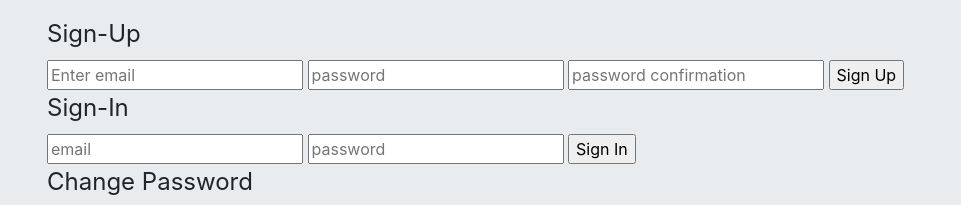
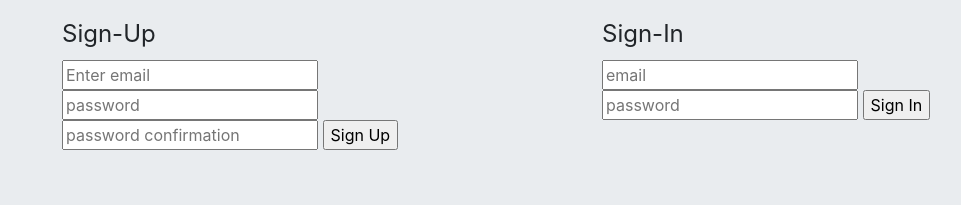
Before and after one commit to philgarrigan22/pjg-tic-tac-toe-client, a website built with webpack: page index.html in a window 1280 px wide. Shown: the top 205 px of the page, without its empty margins (53-1014 px from the left). Built offline with nearby package versions, Linux system fonts and the light colour scheme.

Commit message:
Adjust sign-up / sign-in form styles
- Make forms side by side.

```diff
--- a/assets/styles/index.scss
+++ b/assets/styles/index.scss
@@ -42,6 +42,10 @@ header {
   }
 }
 
+.load-authentication {
+  display: flex;
+}
+
 
 // .box {
 //   align-items: center;
@@ -62,6 +66,6 @@ header {
 //   width: 400px;
 // }
 
-// .hidden {
-//   display: none;
-// }
+.hidden {
+  display: none;
+}
--- a/index.html
+++ b/index.html
@@ -17,7 +17,8 @@
       <section class="container">
 
       <header> <!-- Header containing the three forms needed for sign up, sign in, and change password -->
-        <div class="col-12">
+        <section class="col-12 load-authentication">
+          <div class="col-6">
             <form id="sign-up-form">
               <legend>Sign-Up</legend>
               <input name="credentials[email]" type="email" placeholder="Enter email">
@@ -27,7 +28,7 @@
             </form>
           </div>
 
-        <div class="col-12">
+          <div class="col-6">
             <form id="sign-in-form">
             <legend>Sign-In</legend>
             <input name="credentials[email]" type="email" placeholder="email">
@@ -35,6 +36,7 @@
             <input type="submit" value="Sign In">
             </form>
           </div>
+        </section>
 
         <div class="col-12">
           <form id="change-password-form" class="hidden">
```
Lines whose indentation alone changed are shown as unchanged.
